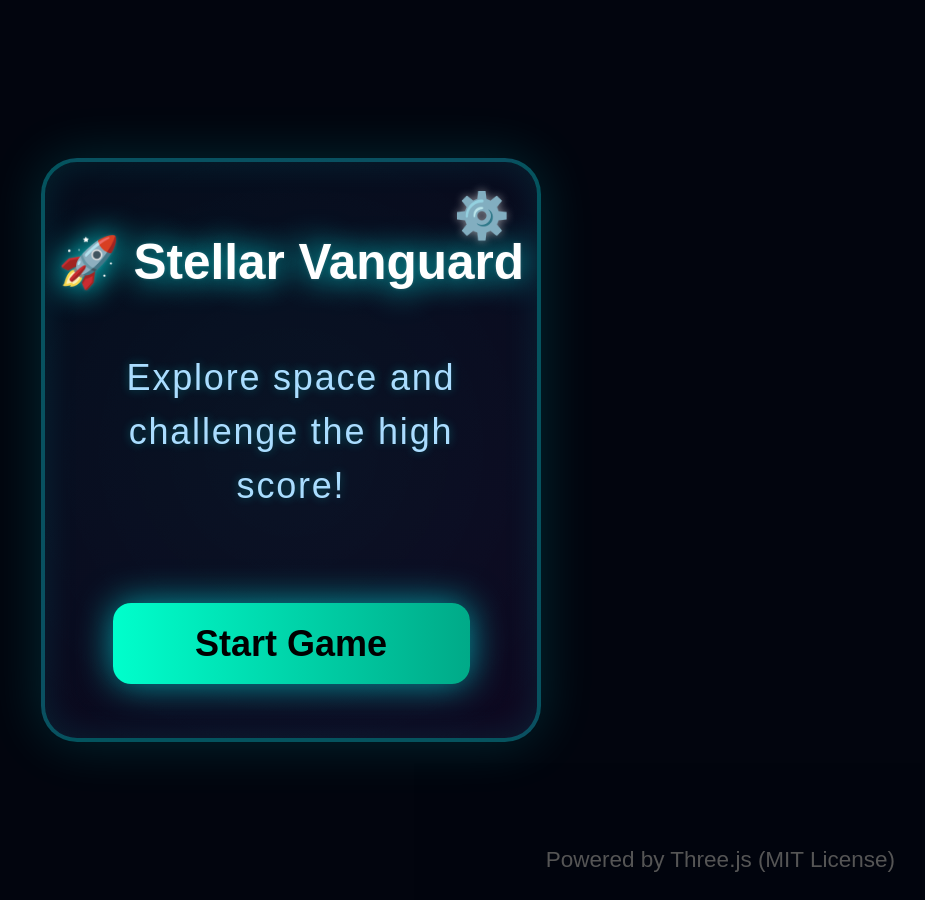
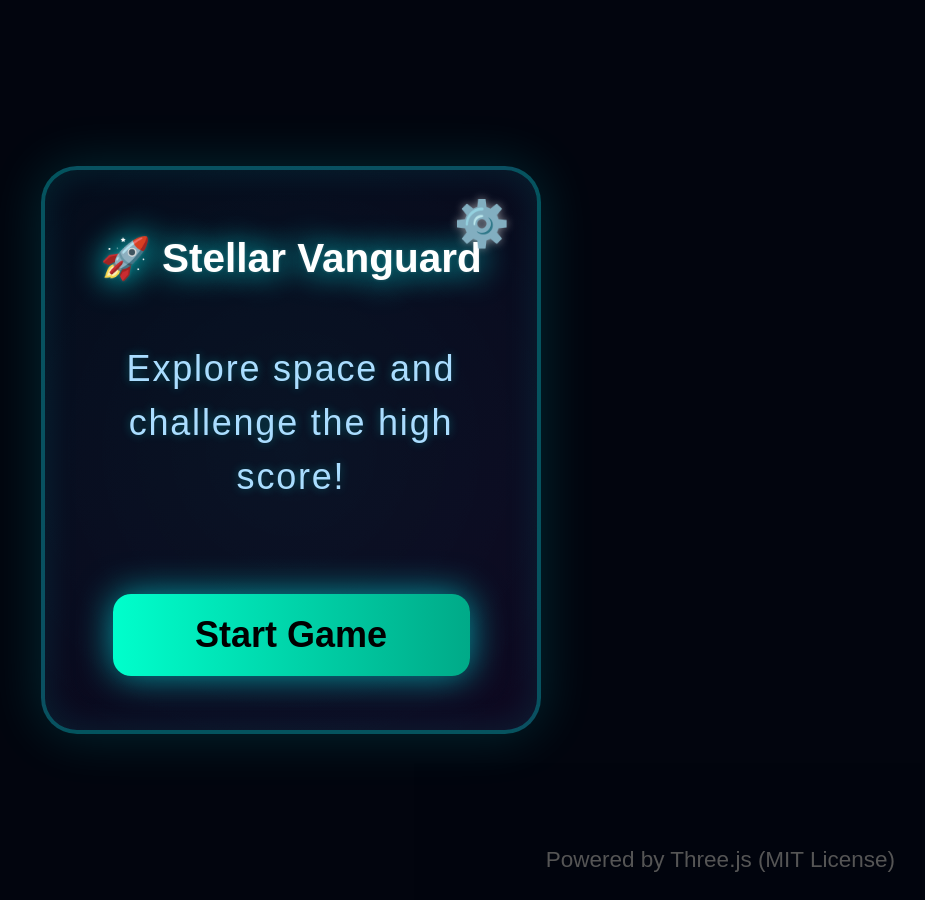
Before and after one commit to takionss/main, a Jekyll site: the page game/stella_vanguard/index.html, which Jekyll copies as it is, in a window 1280 px wide. Shown: the whole page, without its empty margins (349-1274 px from the left). Built offline with Jekyll 4.4.1, drawn with Linux system fonts in a browser that asks for light colours.

Commit message:
fix: reduce font size of main game title in Stella Vanguard to prevent text overflow in longer languages

```diff
--- a/game/stella_vanguard/index.html
+++ b/game/stella_vanguard/index.html
@@ -63,7 +63,7 @@
         @keyframes rotateBg { 100% { transform: rotate(360deg); } }
         @keyframes scanline { 0% { top: -50%; } 100% { top: 150%; } }
 
-        #text-title { font-size: 5.5vmin; margin-bottom: 2vmin; color: #fff; text-shadow: 0 0 3vmin #00ffff; animation: floatTitle 2s ease-in-out infinite alternate; z-index: 10; white-space: nowrap; }
+        #text-title { font-size: 4.5vmin; margin-bottom: 2vmin; color: #fff; text-shadow: 0 0 3vmin #00ffff; animation: floatTitle 2s ease-in-out infinite alternate; z-index: 10; white-space: nowrap; }
         @keyframes floatTitle {
             0% { transform: translateY(-1vmin); text-shadow: 0 0 3vmin #00ffff; }
             100% { transform: translateY(1vmin); text-shadow: 0 0 6vmin #00ffff, 0 0 2vmin #fff; }
```
